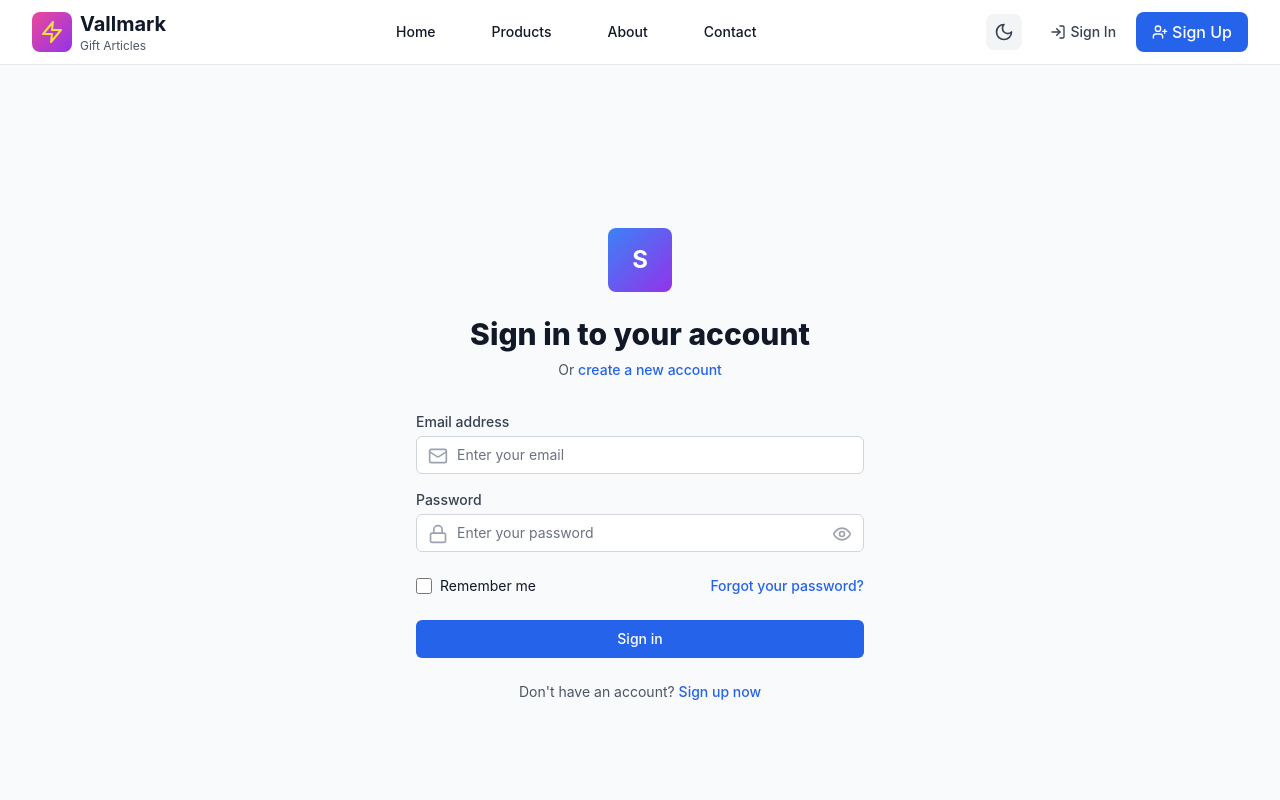
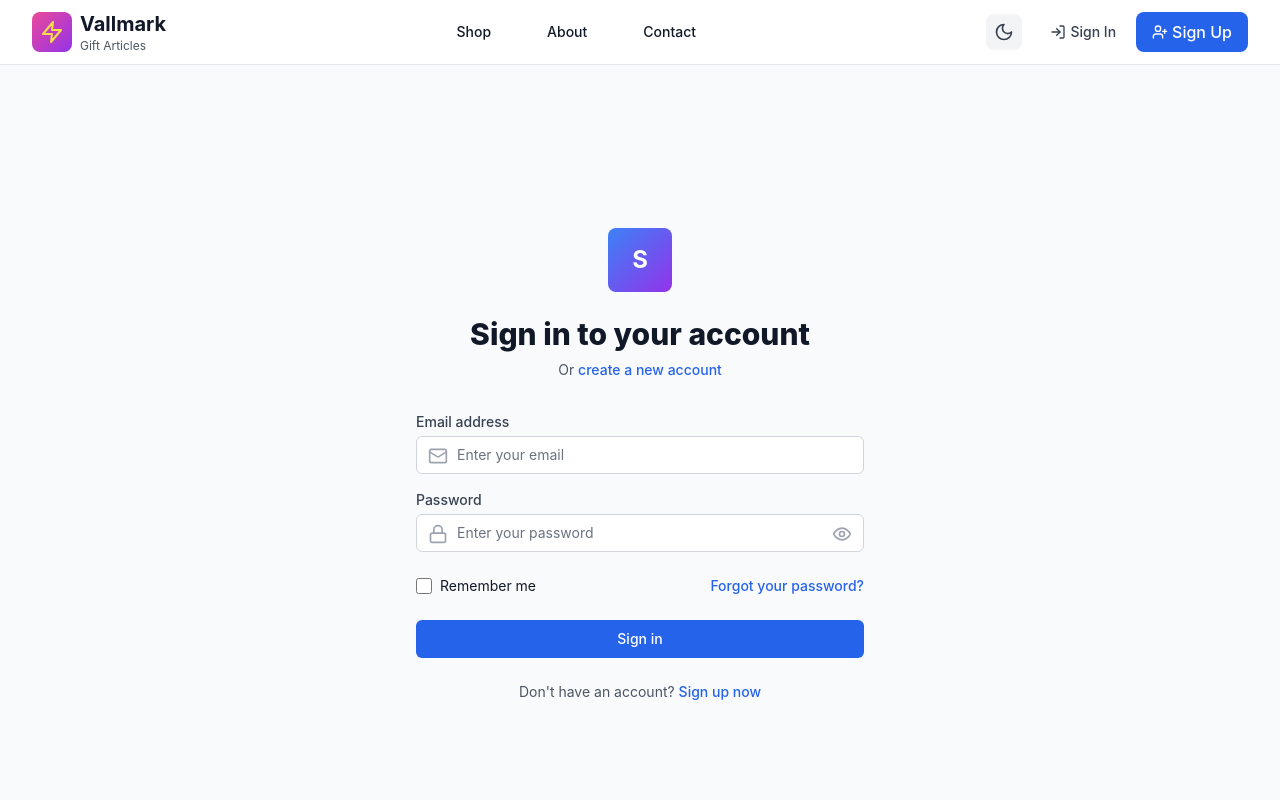
Before and after one commit to YARRS/AppSwitch, a React (Create React App) app in the folder frontend/: page /login in a window 1280 px wide. Shown: the top 800 px of the page. Built offline with nearby package versions, Linux system fonts and the light colour scheme; no server answers.

Commit message:
auto-commit for 9c8c821e-9566-4e57-80e4-8ea6c852dd8a

```diff
--- a/frontend/src/App.js
+++ b/frontend/src/App.js
@@ -120,8 +120,7 @@ function Header({ darkMode, toggleDarkMode }) {
           </div>
 
           <nav className="hidden md:flex space-x-8">
-            <a href="/" className="nav-link">Home</a>
-            <a href="/products" className="nav-link">Products</a>
+            <a href="/" className="nav-link">Shop</a>
             <a href="/about" className="nav-link">About</a>
             <a href="/contact" className="nav-link">Contact</a>
             {isAuthenticated && (user?.role === 'admin' || user?.role === 'super_admin' || user?.role === 'store_owner') && (
```
